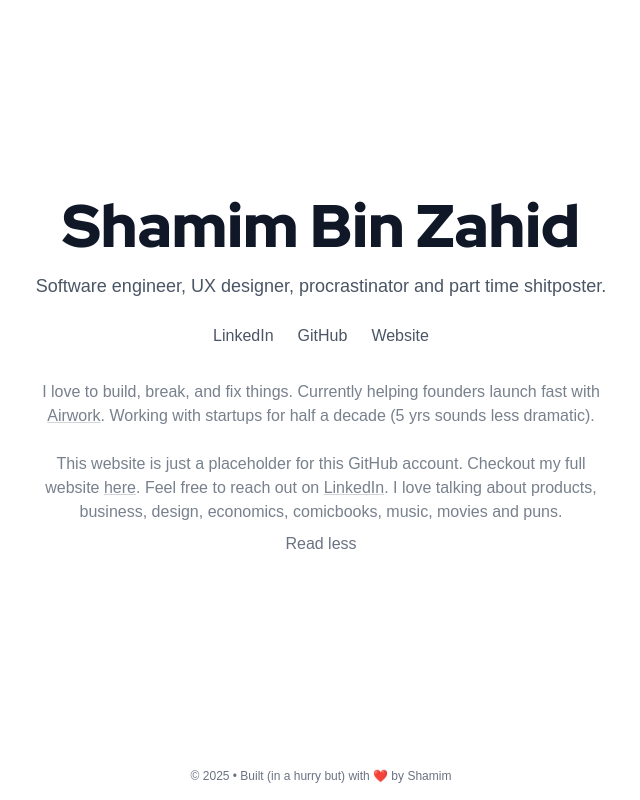
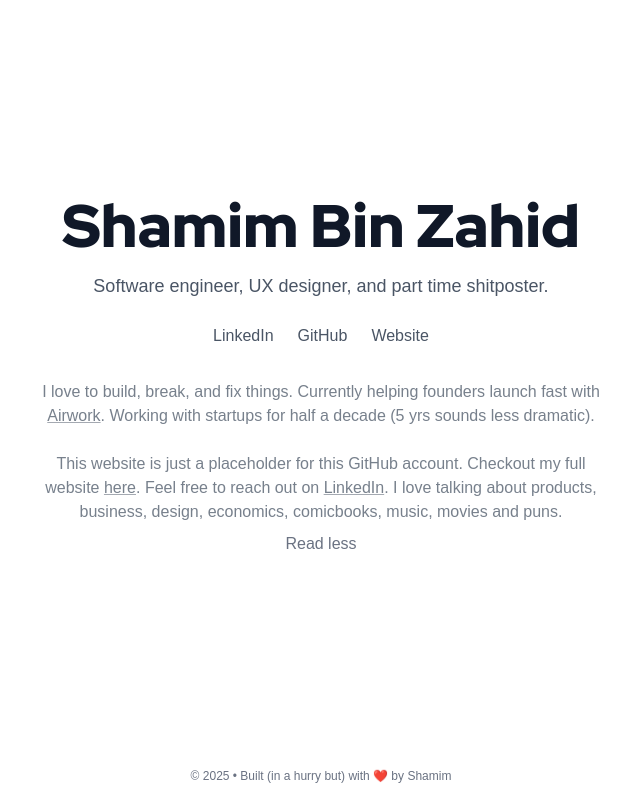
Before and after one commit to shamimbinzahid/shamimbinzahid.github.io, a Next.js app: page / in a window 1280 px wide. Both pictures are taken after a click on the button "Read more". Shown: the whole page, without its empty margins (319-959 px from the left). Built offline with nearby package versions, Linux system fonts and the light colour scheme; a web font is replaced by a local one.

Commit message:
Update page.js

```diff
--- a/app/page.js
+++ b/app/page.js
@@ -9,7 +9,7 @@ export default function Home() {
   };
 
   return (
-    <div className="min-h-screen bg-white dark:bg-gray-950 dark:bg-gradient-to-br dark:from-gray-950 dark:via-teal-950/30 dark:to-black flex flex-col">
+    <div className="min-h-[100dvh] bg-white dark:bg-gray-950 dark:bg-gradient-to-br dark:from-gray-950 dark:via-teal-950/30 dark:to-black flex flex-col">
       <main className="p-4 sm:p-6 py-6 sm:py-12 flex-grow flex items-center justify-center">
         <div className="text-sm sm:text-base text-center px-4">
           <h1 className="text-4xl sm:text-6xl font-black text-gray-900 dark:text-white mb-4 opacity-0 animate-fade-in font-display">
@@ -17,7 +17,7 @@ export default function Home() {
           </h1>
 
           <p className="font-medium text-base sm:text-lg text-gray-600 dark:text-gray-300 mb-6 opacity-0 animate-fade-in delay-200">
-            Software engineer, UX designer, procrastinator and part time shitposter.
+            Software engineer, UX designer, and part time shitposter.
           </p>
 
           <div className="flex justify-center gap-6 mb-8 opacity-0 animate-fade-in delay-400">
@@ -34,13 +34,13 @@ export default function Home() {
 
           <div className="max-w-xl mx-auto text-gray-600/75 dark:text-gray-300/75 opacity-0 animate-fade-in delay-600">
             I love to build, break, and fix things.
-            Currently helping founders launch fast with <a className="underline decoration-gray-600/25 dark:decoration-gray-300/25" href="https://airwork.ai">Airwork</a>.
+            Currently helping founders launch fast with <a className="underline decoration-gray-600/50 dark:decoration-gray-300/50" href="https://airwork.ai">Airwork</a>.
             Working with startups for half a decade (5 yrs sounds less dramatic).
             <br /> <br />
             <div className={`overflow-hidden transition-all duration-300 ease-in-out ${isMore ? 'max-h-96 opacity-100' : 'max-h-0 opacity-0'}`}>
               <span>This website is just a placeholder for this GitHub account.
-                Checkout my full website <a className="underline decoration-gray-600/25 dark:decoration-gray-300/25" href="https://shamemezahid.github.io">here</a>.
-                Feel free to reach out on <a className="underline decoration-gray-600/25 dark:decoration-gray-300/25" href="https://linkedin.com/in/shamemezahid">LinkedIn</a>. I love talking about products, business, design, economics, comicbooks, music, movies and puns.</span>
+                Checkout my full website <a className="underline decoration-gray-600/50 dark:decoration-gray-300/50" href="https://shamemezahid.github.io">here</a>.
+                Feel free to reach out on <a className="underline decoration-gray-600/50 dark:decoration-gray-300/50" href="https://linkedin.com/in/shamemezahid">LinkedIn</a>. I love talking about products, business, design, economics, comicbooks, music, movies and puns.</span>
             </div>
             <button
               onClick={handleToggle}
```
